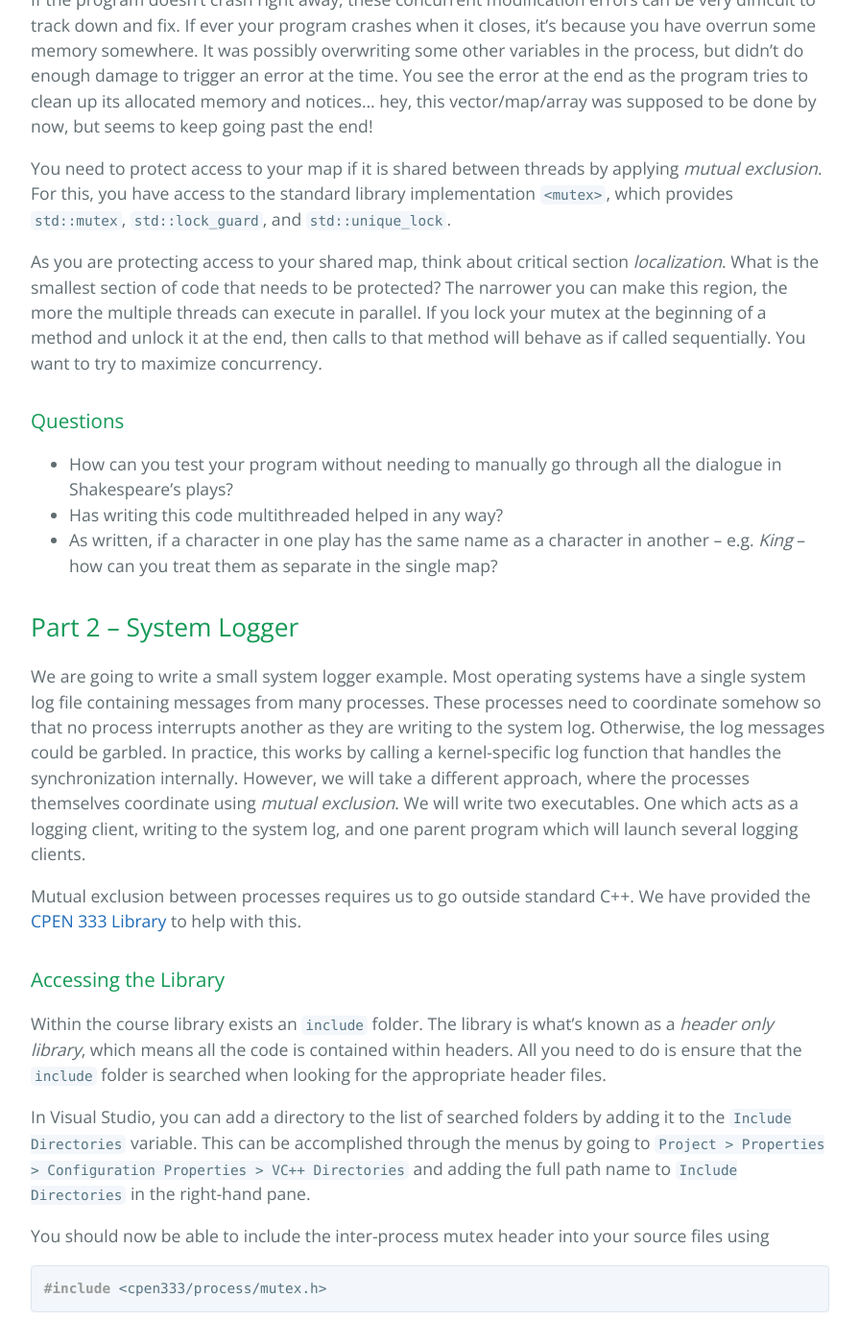
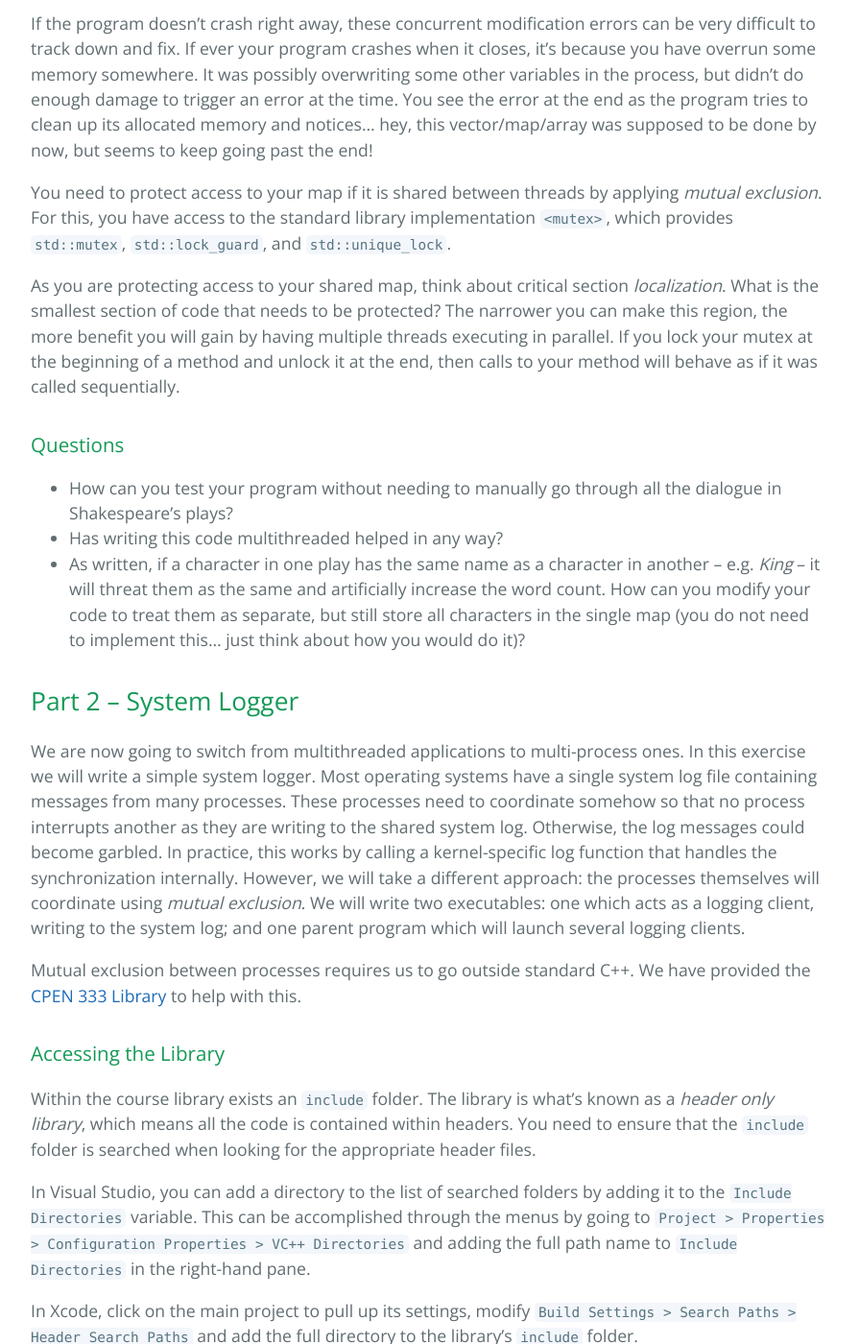
Before and after one commit to cpen333/cpen333.github.io, a Jekyll site: the page built from _labs/mutex.md, in a window 1280 px wide and 1400 px high, scrolled down 12790 px. Shown: the whole window at 96% size, without its empty margins (192-1087 px from the left). Built offline with Jekyll 4.4.1, drawn with Linux system fonts in a browser that asks for light colours; some of the changed text lies outside the part shown.

Commit message:
updated wording in mutex lab

````diff
--- a/_labs/mutex.md
+++ b/_labs/mutex.md
@@ -11,7 +11,7 @@ categories: [labs, threads, multithread, shakespeare, testing]
 # Lab 3 -- Testing and Mutexes
 {:.no_toc}
 
-In this lab, we will learn about unit testing, and will get some practice with thread synchronization using mutexes.  First we will create a method that counts the number of words in a string, and test this thoroughly to ensure reliability under a variety of circumstances.  Next, we will use this method to help us count how many words each character has to memorize in a collection of plays by Shakespeare.  We will then switch gears and look at synchronization between multiple processes.
+In this lab, we will first learn about unit testing, then will get some practice with thread synchronization using mutexes.  First we will create a method that counts the number of words in a string, and test this thoroughly to ensure reliability under a variety of circumstances.  Next, we will use this method to help us count how many words each character has to memorize in a collection of plays by Shakespeare.  For the second exercise, we will switch gears and look at synchronization between multiple processes.
 
 To help get you started, some of the code is posted on GitHub [here (https://github.com/cpen333/lab3)](https://github.com/cpen333/lab3).
 
@@ -69,7 +69,7 @@ int word_count(const std::string& line, int start_idx) {
 ```
 Note that we do not need to mark `word_count` as `inline` here because we have separated the declaration from the implementation (*the implementation inside `word_count.cpp` will only be compiled once*).
 
-Do you think you've implemented the function correctly?  Now we're going to test it.  Unit tests are usually written in a separate testing source file so that your tests don't clutter your actual code.  You don't want these tests to make it into the production code.  We are going to manually create some unit tests in a file called `word_count_test.cpp`:
+Do you think you've implemented the function correctly?  Now we're going to test it.  Unit tests are usually written in a separate testing source file so that your tests don't clutter your actual production code.  We are going to manually create some unit tests in a file called `word_count_test.cpp`:
 
 ```cpp
 #include "word_count.h"
@@ -147,7 +147,7 @@ We start by creating an exception class called `UnitTestException` that will be
 
 We then define a *tester* function that takes the inputs along with an expected answer, calls our `word_count` function, then throws the exception if we get something unexpected.
 
-Finally, our main method has a `try - catch` block that will call our tester function with a variety of inputs and expected outputs.  If any tests fail, the `catch` part catches the exception and prints out information about the failed test so we can try to debug our code.
+Finally, our main method has a `try - catch` block that will call our tester function with a variety of inputs and expected outputs.  If any tests fail, the `catch` part catches the exception and prints out information about the failed test so we can debug our code.
 
 **Your task:** add a variety of tests.  Try to "break" your own code.  It is very rare to have a method that runs perfectly, for all inputs, on a first or second try.  You should have enough tests so that you've covered all expected *behaviours* of your method.  Think about possible partitions of the input space, as well as boundary/edge/corner cases.  In particular, think about:
 - different numbers of words in a string
@@ -158,9 +158,9 @@ Finally, our main method has a `try - catch` block that will call our tester fun
 
 ### Maps
 
-Maps are *incredibly* useful data structures.  Conceptually, they are quite simple: all they do is associate pairs of data together.  Think about an array or vector.  When you set `array[10] = "Steve"`, in some sense you are associating the number 10 with the name *Steve*.  You can later retrieve the name associated with number 10 using the `std::string name = array[10]`.
+Maps are *incredibly* useful data structures.  Conceptually, they are quite simple: they associate pairs of data together.  Think about an array or vector.  When you set `array[10] = "Steve"`, in some sense you are associating the number 10 with the name *Steve*.  You can later retrieve the name associated with number 10 using `std::string name = array[10]`.
 
-Maps allow us to generalize this, associating pretty much any type of data with any other type of data.  For example, we can have a map of strings to numbers using
+Maps generalize this, associating pretty much any type of data with any other type of data.  For example, we can have a map of strings to numbers:
 ```cpp
 #include <map>
 //...
@@ -187,11 +187,12 @@ map["Georgia"] = 16;
 ```
 this will overwrite the original value.
 
-You can check a map to see if a particular key exists using the `find(...)` method:
+You can check a map to see if a particular key exists using the `.find(...)` member function:
 ```cpp
 auto it = map.find("Gregory");
 if (it == map.end()) {
-  // not found
+  // not found, so add it
+  map.insert({"Gregory", 0});
 } else {
   // found
   std::string key = it->first;
@@ -230,29 +231,30 @@ bool reverse_compare(const std::string& a, const std::string& b) {
 ```
 and then use this method to sort our list of names in descending order by supplying the comparator:
 ```cpp
-std::sort(names.begin(), names.end(), reverse_compare);
+std::sort(names.begin(), names.end(), reverse_compare); // sort in reverse order
 ```
-The one caveat to writing comparators is that you need to enforce a *unique* ordering.  For example, let's say we want to sort pairs of `{name, number}` by increasing number.  If we write our comparator as
+The one caveat to writing comparators is that we need to enforce a *unique* ordering.  For example, let's say we want to sort pairs of `{name, number}` by increasing number.  If we write our comparator as
 ```cpp
 bool bad_sort_by_number(const std::pair<std::string,int>& a, const std::pair<std::string,int>& b) {
   return a.second < b.second;
 }
 ```
-then the ordering would not be unique.  If two *different* names are paired with the same number -- e.g. `{Dave, 10}`, `{Steve, 10}` -- it would be random which one would come first once sorted.  To enforce a unique ordering, you'll want to do something like
+then the ordering would *not* be unique.  If two *different* names are paired with the same number -- e.g. `{Dave, 10}`, `{Steve, 10}` -- it would be random which one would come first once sorted.  To enforce a unique ordering, we'll want to do something like
 - sort by numbers first
 - sort by names second if numbers are equal
+In our example this will always put `{Dave, 10}` before `{Steve, 10}`.
 
 ### Counting Words in Shakespeare
 
-Shakespeare's characters talk a lot in his plays.  For example, Othello says approximately 12000 words, and Romeo about 10000.  That's a lot of memorization.  What characters say the most in all of Shakespeare's plays?
+Shakespeare's characters talk a lot in his plays.  For example, Othello says approximately 12000 words, and Romeo about 10000.  That's a lot of memorization.  Which characters say the most in all of Shakespeare's plays?
 
 We already have a word count function that we can make use of.  Now all we need are some files to use it on.
 
 [Project Gutenburg](https://www.gutenberg.org/) offers free digital copies of many literary works for which the copyright has either expired or never existed.  It's a great resource for reading many of the classics.  In the GitHub `data` folder [here](https://github.com/cpen333/lab3/tree/master/data) you will find all of Shakespeare's works.  Note that not all of them are plays though.
 
-If you open one of the plays, such as Romeo and Juliet, you will notice that *most* lines containing dialogue either begin with two spaces or with four spaces.  If the line starts with two, the line contains the name (or short-form) of the character speaking, followed by a period, followed by the character's dialogue.  If the line starts with four, it is usually a continuation of the previous character's lines.  This approach is by no means perfect, but should be sufficient for us to determine which Shakespearean character is the most verbose.
+If you open one of the plays, such as Romeo and Juliet, you will notice that *most* lines containing dialogue either begin with two spaces or with four spaces.  If the line starts with two, the line contains the name (or short-form) of the character speaking, followed by a period, followed by the character's dialogue.  If the line starts with four spaces, it is usually a continuation of the previous character's lines.  This approach is by no means perfect, but should be sufficient for us to determine which Shakespearean character is the most verbose.
 
-We have provided much of the code for you in this exercise.  We will map *Character* → &copy; *Word Count* in an `std::map`.  We will parse a selection of Shakespeare's plays, extract the speakers of each line of dialogue, count the number of words, and update the counts in the map.  This should all be done in a multithreaded way.
+We have provided much of the code for you in this exercise.  We will map *Character* → *Word Count* in an `std::map`.  To populate the map, we will parse a selection of Shakespeare's plays, extract the speakers of each line of dialogue, count the number of words, and update the counts.  This should all be done in a thread-safe multithreaded way.
 
 ```cpp
 #include <map>
@@ -443,9 +445,7 @@ The code leaves several sections blank.  It is your job to fill in these section
 
 The data files for this exercise need to be someplace where your program can find them.  One way is to hard-code the path in the list of filenames.  However, this will not be very portable between machines.
 
-The easier way is to copy the data over to the same directory as the executable (or the directory you run the executable from), then use relative path names in code to load the files.  If you are using CMake, this will automatically be taken care of for you.
-
-A third option is to modify your project settings so that the working directory contains the `data` folder.  You can do this in Visual Studio by right-clicking on your project and selecting `Properties > Debugging > Working Directory`.  By default this is set to the project directory, so as long as the `data` folder is in the project directory itself, it can be found using relative pathnames.  Otherwise, you can set an appropriate working directory to make this easier.
+The easier way is to copy the data over to the *working directory* of your executable, then use relative path names in code to load the files.  If you are using CMake, this will automatically be taken care of for you.  Otherwise, your IDE will likely allow you to specify the *working directory* somewhere in the project's properties.  In Visual Studio, you can modify the working directory by right-clicking on your project and selecting `Properties > Debugging > Working Directory`.  By default this is set to the project directory, so as long as the `data` folder is in the project directory itself, it can be found using relative pathnames.
 
 #### Thread Safety
 
@@ -455,25 +455,27 @@ If the program doesn't crash right away, these concurrent modification errors ca
 
 You need to protect access to your map if it is shared between threads by applying *mutual exclusion*.  For this, you have access to the standard library implementation `<mutex>`, which provides `std::mutex`, `std::lock_guard`, and `std::unique_lock`.
 
-As you are protecting access to your shared map, think about critical section *localization*.  What is the smallest section of code that needs to be protected?  The narrower you can make this region, the more the multiple threads can execute in parallel.  If you lock your mutex at the beginning of a method and unlock it at the end, then calls to that method will behave as if called sequentially.  You want to try to maximize concurrency.
+As you are protecting access to your shared map, think about critical section *localization*.  What is the smallest section of code that needs to be protected?  The narrower you can make this region, the more benefit you will gain by having multiple threads executing in parallel.  If you lock your mutex at the beginning of a method and unlock it at the end, then calls to your method will behave as if it was called sequentially.
 
 ### Questions
 
 - How can you test your program without needing to manually go through all the dialogue in Shakespeare's plays?
 - Has writing this code multithreaded helped in any way?
-- As written, if a character in one play has the same name as a character in another -- e.g. *King* -- how can you treat them as separate in the single map?
+- As written, if a character in one play has the same name as a character in another -- e.g. *King* -- it will threat them as the same and artificially increase the word count.  How can you modify your code to treat them as separate, but still store all characters in the single map (you do not need to implement this... just think about how you would do it)?
 
 ## Part 2 -- System Logger
 
-We are going to write a small system logger example.  Most operating systems have a single system log file containing messages from many processes.  These processes need to coordinate somehow so that no process interrupts another as they are writing to the system log.  Otherwise, the log messages could be garbled.  In practice, this works by calling a kernel-specific log function that handles the synchronization internally.  However, we will take a different approach, where the processes themselves coordinate using *mutual exclusion*.  We will write two executables.  One which acts as a logging client, writing to the system log, and one parent program which will launch several logging clients.
+We are now going to switch from multithreaded applications to multi-process ones.  In this exercise we will write a simple system logger.  Most operating systems have a single system log file containing messages from many processes.  These processes need to coordinate somehow so that no process interrupts another as they are writing to the shared system log.  Otherwise, the log messages could become garbled.  In practice, this works by calling a kernel-specific log function that handles the synchronization internally.  However, we will take a different approach: the processes themselves will coordinate using *mutual exclusion*.  We will write two executables: one which acts as a logging client, writing to the system log; and one parent program which will launch several logging clients.
 
 Mutual exclusion between processes requires us to go outside standard C\+\+.  We have provided the [CPEN 333 Library](https://github.com/cpen333/library.git) to help with this.
 
 ### Accessing the Library
 
-Within the course library exists an `include` folder.  The library is what's known as a *header only library*, which means all the code is contained within headers.  All you need to do is ensure that the `include` folder is searched when looking for the appropriate header files.
+Within the course library exists an `include` folder.  The library is what's known as a *header only library*, which means all the code is contained within headers.  You need to ensure that the `include` folder is searched when looking for the appropriate header files.
 
 In Visual Studio, you can add a directory to the list of searched folders by adding it to the `Include Directories` variable.  This can be accomplished through the menus by going to `Project > Properties > Configuration Properties > VC++ Directories` and adding the full path name to `Include Directories` in the right-hand pane.
+
+In Xcode, click on the main project to pull up its settings, modify `Build Settings > Search Paths > Header Search Paths` and add the full directory to the library's `include` folder.
 
 You should now be able to include the inter-process mutex header into your source files using
 ```cpp
@@ -482,23 +484,35 @@ You should now be able to include the inter-process mutex header into your sourc
 
 ### Multiple Processes
 
-We are going to create a small system containing two executables: a logging client, which we will call `system_logger_child`, and a parent process that will launch a set of clients called `system_logger_parent`.
+We are going to create a small system containing two executables: a logging client, which we will call `system_logger_child`; and a driver that will launch a set of clients called `system_logger_parent`.
+
+For these programs to be able to find each other, we may need to modify a few settings in our IDEs: the *binary output directory*, which is where the executables will be located; and the *working directory*, which is where our programs will look for other files and executables.
 
 #### Multiple Dependent Projects in Visual Studio
 
 In Visual Studio, to create two output executables we need to create two projects within our solution.  You can add a new project to your existing solution by right-clicking on the solution and selecting `Add > New Project`.  Each project should contain only the source files that will be compiled for that particular executable.
 
-By default, the executables created in Visual Studio will match the project name.  We can change the output executable name through the menus: `Project > Properties > Configuration Properties > General` and changing the `Target Name` property in the right-hand pane.  We will want our client to be called `system_logger_child`, and our driver to be called `system_logger_parent`.
+By default, the executables created in Visual Studio will match the project name.  We can change the output name through the menus: `Project > Properties > Configuration Properties > General`, and modify the `Target Name` property in the right-hand pane.  We want our client to be called `system_logger_child`, and our driver to be called `system_logger_parent`.
 
 The parent executable will try to run the child, which means we have a project dependency.  If we build the parent executable, we will also want to ensure our child is built.  You can add a project dependency in Visual Studio by selecting the parent project and going to `Project > Project Dependencies...`.  Select the child project from the list.
 
 Since the parent will try to launch the child process, it also needs to know how to find it.  The easiest way to do this is to change the output directories of our projects (where the executable files go), as well as our *working directory*, which is where the executables are run from.  Let's put them all in the Solution directory in a folder named `bin`.  For each project,
-- Change the binary output directory by going to `Project > Properties > Configuration Properties > General` and changing the `Output Directory` to `$(SolutionDir)\bin`.
-- Similarly, for each project change the working directory by going to `Project > Properties > Configuration Properties > Debugging` and changing the `Working Directory` to `$(SolutionDir)\bin`.
+- Change the binary output directory by going to `Project > Properties > Configuration Properties > General` and changing the `Output Directory` to `$(SolutionDir)bin\`.
+- Similarly, for each project change the working directory by going to `Project > Properties > Configuration Properties > Debugging` and changing the `Working Directory` to `$(SolutionDir)bin\`.
 
-The two executables should then be built into the same folder, and will be able to see each other by calling the relative executable `"./system_logger_child"` or `"./system_logger_parent"` -- note the `"./"` at the beginning which tells it to search the current directory.
+The two executables should then be built into the same folder, and will be able to see each other using the relative executable path `"./system_logger_child"` or `"./system_logger_parent"` -- note the `"./"` at the beginning which tells our programs to search the current working directory.
 
 By default, Visual Studio will select a single project to run when you hit the debug button.  You can change this behaviour so that it will run the current project.  Right-click on the Solution in the Solution Explorer and select `Set Startup Projects...`.  In the right-hand pane select `Current Selection`.  Alternatively, you can right-click any project and select `Debug > Start new instance` to run a particular project.
+
+#### Multiple Dependent Projects in Xcode
+
+In Xcode, to build two executables within a single project we need to create multiple *targets*.  By default, a single target is generated.  To add another one, select the project in the *Project Navigator*, and at the bottom left of the centre pane click on the `+` symbol to add a new target.  You should create a "Command Line Tool" target that uses C\+\+.  This will create a new folder in the Project Navigator to which you can add all the files that your new target depends on.
+
+By default, the executables created in Xcode will match the target name.  We can change the output name through the target settings: `Build Settings > Packaging`, and modify the `Product Name` property.  We want our client to be called `system_logger_child`, and our driver to be called `system_logger_parent`.
+
+The parent executable will try to run the child, which means we have a project dependency.  If we build the parent executable, we will also want to ensure our child is built.  You can add a project dependency in Xcode by selecting the parent target and going to `Build Phases > Target Dependencies`.  Click the `+` icon and select the child project from the list.
+
+Since the parent will try to launch the child process, it also needs to know how to find it.  In Xcode, all targets are built in the same path by default, and this path is set as the working directory.  Thus, our two programs will be able to find each other using the relative path names `"./system_logger_child"` and `"./system_logger_parent"` -- note the `"./"` at the beginning which tells our programs to search the current working directory.
 
 #### Multiple Dependent Projects on Other IDEs
 
@@ -506,9 +520,9 @@ For other IDEs and operating systems, I leave it up to you to determine how to c
 
 ### Writing the System Logger
 
-Much of the code is provide for you.  The *child* process accepts three arguments from the command-line in the `argv` vector: a name, a logfile path, and a number of messages to print (**Note:** the zeroeth entry in `argv` is always the executable name).  The main method parses the inputs and runs the logger client function `run_logger`.  The logger than prints a number of messages, both the the log file and to standard output, at random time intervals.
+Much of the code for the system logger is provided for you.  The *child* process accepts three arguments from the command-line in the `argv` array: a name, a log-file path, and a number of messages to print (**Note:** the zeroeth entry in `argv` is always the executable name, so `argc` actually has a value of 4).  The main method parses the inputs and runs the logger client function `run_logger`.  The logger then prints a number of messages, both to the log file and to standard output, at random time intervals.
 
-Your job is to make the logging function run so that it is synchronized with other processes using mutual exclusion.  You will need to use the `cpen333::process::mutex` for this, and perhaps a lock.
+Your job is to make the `run_logger` function safe for concurrent use with other processes using mutual exclusion.  You will need to use the `cpen333::process::mutex` for this, and perhaps a lock such as `std::lock_guard` or `std::unique_lock`.  You may find the library examples on mutexes helpful.
 
 `system_logger_child.cpp`:
 ```cpp
@@ -561,7 +575,7 @@ int main(int argc, char* argv[]) {
 }
 ```
 
-The parent process spins off a collection of subprocesses.  It should then wait for all of these subprocesses to finish before disposing of the interp-process mutex.
+The parent process launches a collection of subprocesses.  It should then wait for all of the subprocesses to finish before disposing (unlinking) the inter-process mutex.
 
 `system_logger_parent.cpp`:
 ```cpp
@@ -606,14 +620,13 @@ int main() {
   return 0;
 }
 ```
-
 Your job is to write the section that creates the subprocesses, calling `system_logger_child` and passing it the correct arguments.
 
-**Warning:** Mac and Linux users beware!  The inter-process mutex has kernel persistence, meaning that if you accidentally leave a mutex locked when your process ends, that mutex will remain locked the next time you try to run your program.  You will need to call
+**Warning:** Mac and Linux users beware!  The inter-process mutex has *kernel persistence*, meaning that if you accidentally leave a mutex locked when your process ends, that mutex will remain locked the next time you try to run your program.  You will need to call
 ```cpp
 cpen333::process::mutex::unlink("system_logger");
 ```
-to *unlink* it before your code will run again.
+to *unlink* it before your code will be able to run again.
 
 ### Questions
 
````
Also changed, not shown: other parts of _labs/mutex.md (+5 -5 lines), 1 other file.
